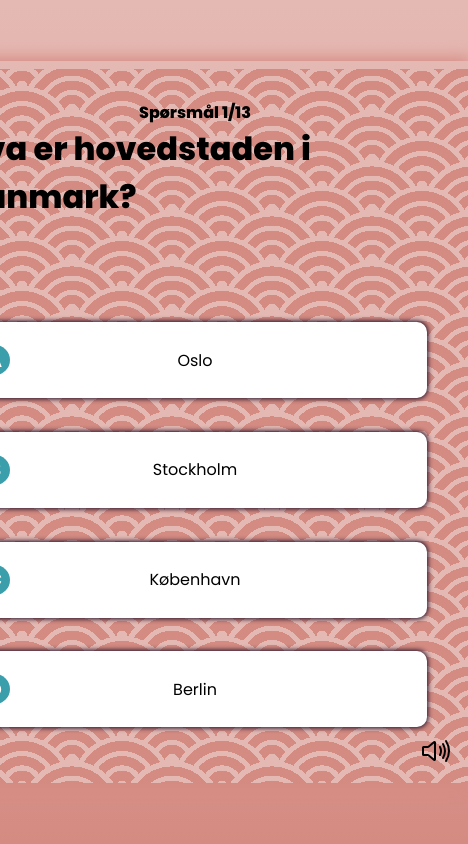
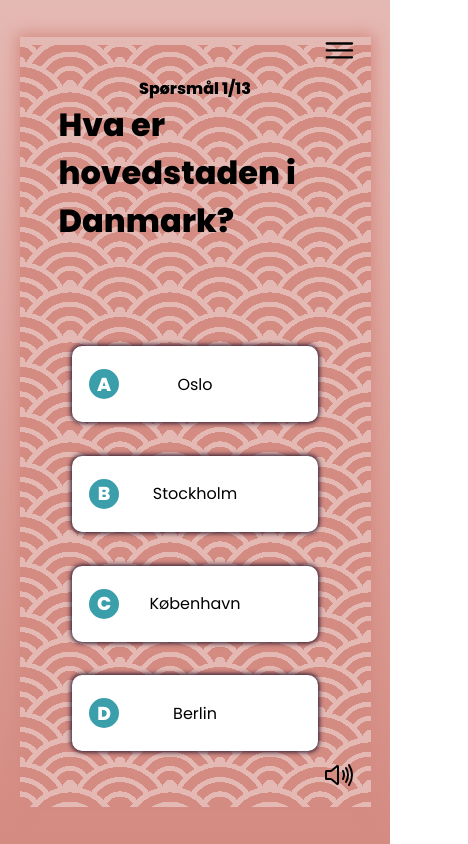
Before and after one commit to Nukleus73/2ITA, a plain HTML site: page Quiz/index.html in a window 390 px wide. Shown: the whole page, 468 px wide, since content can reach past the window. Drawn offline with nearby package versions, Linux system fonts and the light colour scheme.

Commit message:
added menu button

```diff
--- a/Quiz/style.css
+++ b/Quiz/style.css
@@ -138,3 +138,30 @@ main {
   scale: 1.1;
   cursor: pointer;
 }
+
+#menuButton {
+  position:absolute;
+  top:0;
+  right: 0;
+  margin: 2rem;
+  font-size: 2.3rem;
+  transition-duration: .2s;
+}
+
+#menuButton:hover {
+  scale: 1.1;
+  cursor: pointer;
+}
+
+@media only screen and (max-width: 768px) {
+  /* For mobile phones: */
+  main {
+    width: 90%;
+  }
+  #quiz-container {
+    width: 100%;
+  }
+  .option {
+    width: 90%;
+  }
+}
```
